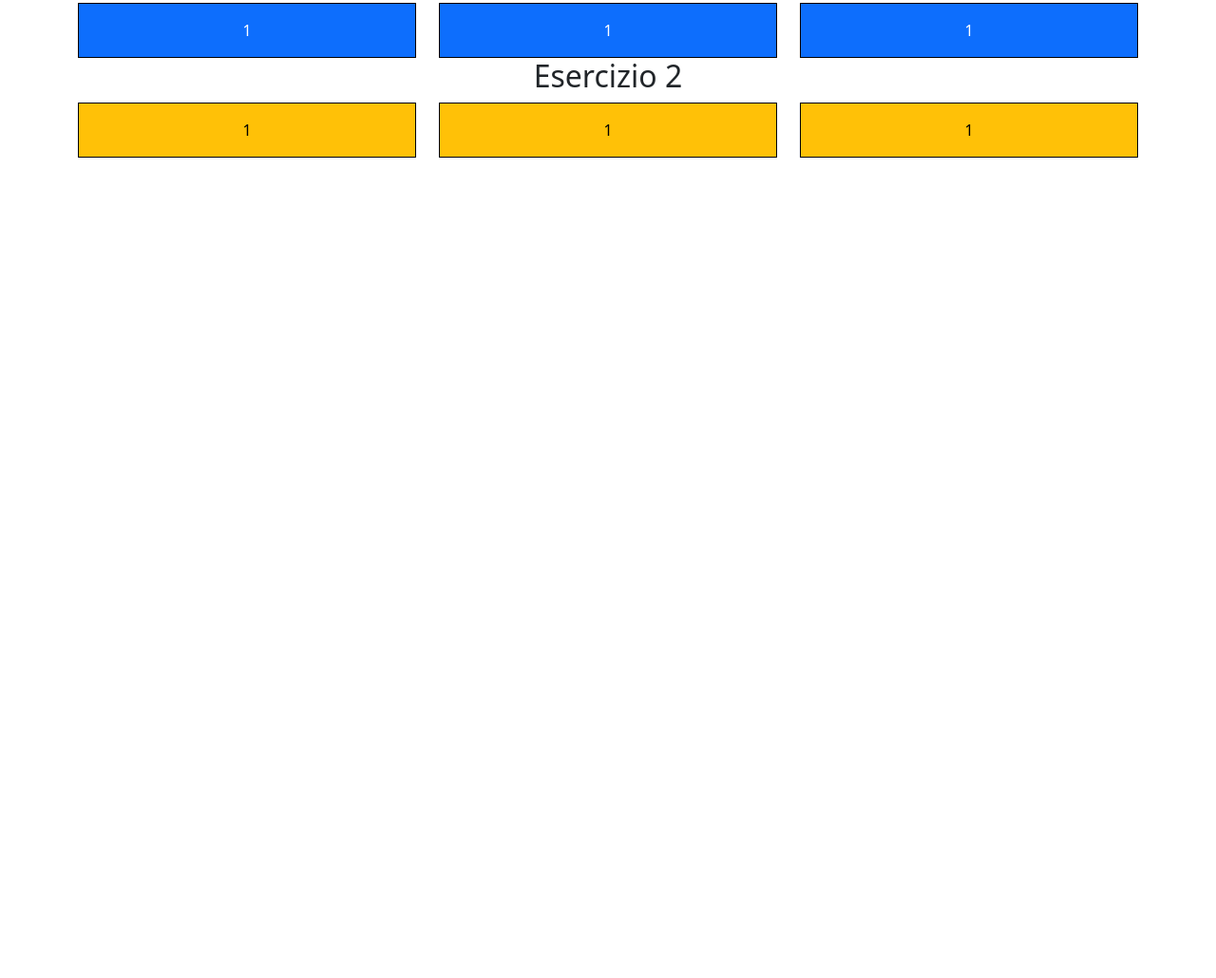
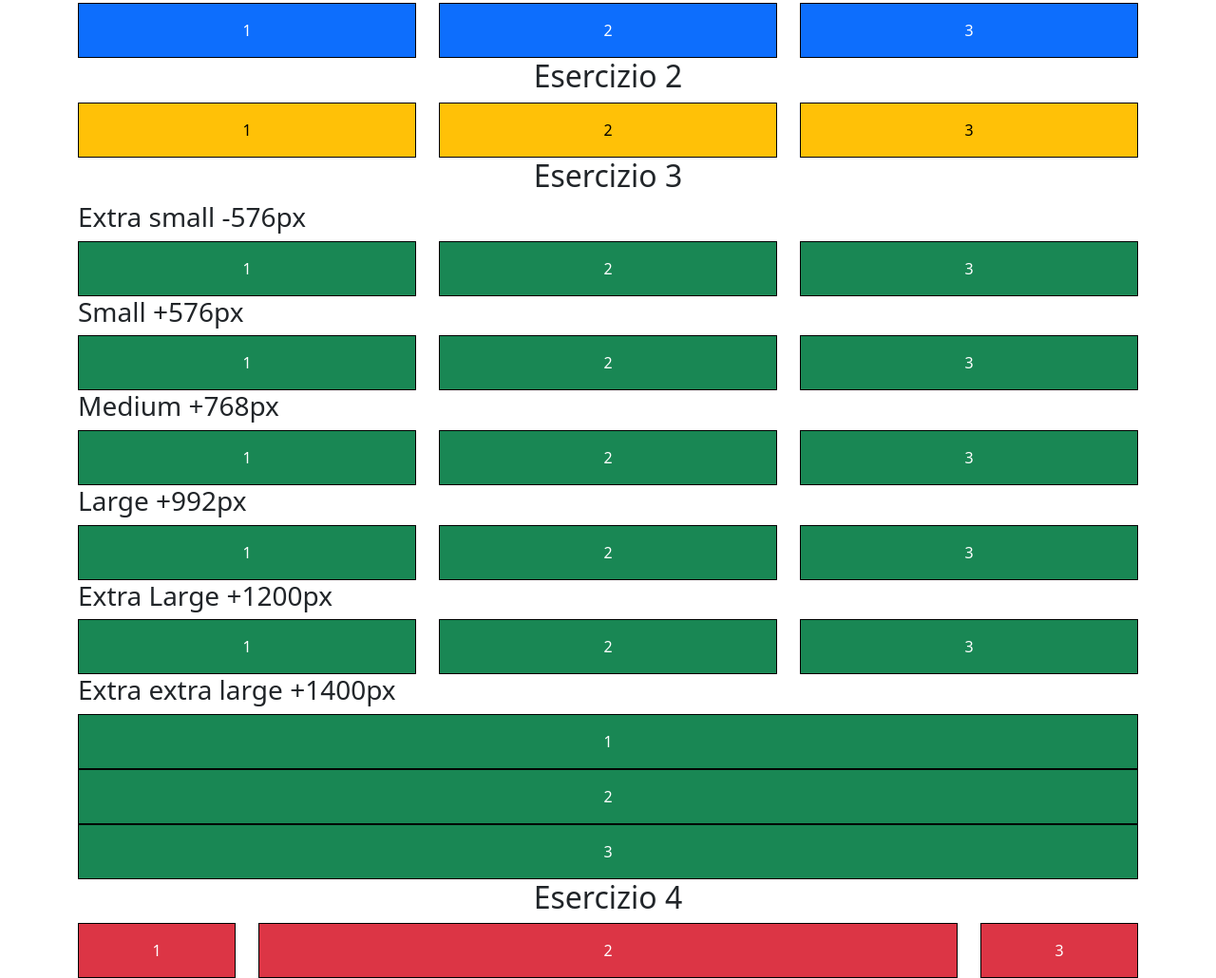
Before and after one commit to EdoardoTunzi/EsercizioU2-W2-D1-Bootstrap-I, a plain HTML site: page index.html in a window 1280 px wide. Shown: the part 99-1129 px from the top of the page at 95% size. Before the commit the page ends 800 px from the top, so only its background shows below. Drawn offline with nearby package versions, Linux system fonts and the light colour scheme.

Commit message:
Exerc. 3 and 4 done

```diff
--- a/index.html
+++ b/index.html
@@ -18,17 +18,74 @@
       <div class="container">
         <div class="row text-center">
           <div class="col-md"><div class="bg-primary text-white p-3 border border-black">1</div></div>
-          <div class="col-md"><div class="bg-primary text-white p-3 border border-black">1</div></div>
-          <div class="col-md"><div class="bg-primary text-white p-3 border border-black">1</div></div>
+          <div class="col-md"><div class="bg-primary text-white p-3 border border-black">2</div></div>
+          <div class="col-md"><div class="bg-primary text-white p-3 border border-black">3</div></div>
         </div>
       </div>
       <h2 class="text-center">Esercizio 2</h2>
       <div class="container">
         <div class="row text-center">
           <div class="col-md"><div class="text-bg-warning p-3 border border-black">1</div></div>
-          <div class="col-md"><div class="text-bg-warning p-3 border border-black">1</div></div>
-          <div class="col-md"><div class="text-bg-warning p-3 border border-black">1</div></div>
+          <div class="col-md"><div class="text-bg-warning p-3 border border-black">2</div></div>
+          <div class="col-md"><div class="text-bg-warning p-3 border border-black">3</div></div>
         </div>
+      </div>
+      <h2 class="text-center">Esercizio 3</h2>
+      <div class="container">
+        <h3>Extra small -576px</h3>
+        <div class="row text-center">
+          <div class="col"><div class="bg-success text-white p-3 border border-black">1</div></div>
+          <div class="col"><div class="bg-success text-white p-3 border border-black">2</div></div>
+          <div class="col"><div class="bg-success text-white p-3 border border-black">3</div></div>
+        </div>
+      </div>
+      <div class="container">
+        <h3>Small +576px</h3>
+        <div class="row text-center">
+          <div class="col-sm"><div class="bg-success text-white p-3 border border-black">1</div></div>
+          <div class="col-sm"><div class="bg-success text-white p-3 border border-black">2</div></div>
+          <div class="col-sm"><div class="bg-success text-white p-3 border border-black">3</div></div>
+        </div>
+      </div>
+      <div class="container">
+        <h3>Medium +768px</h3>
+        <div class="row text-center">
+          <div class="col-md"><div class="bg-success text-white p-3 border border-black">1</div></div>
+          <div class="col-md"><div class="bg-success text-white p-3 border border-black">2</div></div>
+          <div class="col-md"><div class="bg-success text-white p-3 border border-black">3</div></div>
+        </div>
+      </div>
+      <div class="container">
+        <h3>Large +992px</h3>
+        <div class="row text-center">
+          <div class="col-lg"><div class="bg-success text-white p-3 border border-black">1</div></div>
+          <div class="col-lg"><div class="bg-success text-white p-3 border border-black">2</div></div>
+          <div class="col-lg"><div class="bg-success text-white p-3 border border-black">3</div></div>
+        </div>
+      </div>
+      <div class="container">
+        <h3>Extra Large +1200px</h3>
+        <div class="row text-center">
+          <div class="col-xl"><div class="bg-success text-white p-3 border border-black">1</div></div>
+          <div class="col-xl"><div class="bg-success text-white p-3 border border-black">2</div></div>
+          <div class="col-xl"><div class="bg-success text-white p-3 border border-black">3</div></div>
+        </div>
+      </div>
+      <div class="container">
+        <h3>Extra extra large +1400px</h3>
+        <div class="row text-center">
+          <div class="col-xxl"><div class="bg-success text-white p-3 border border-black">1</div></div>
+          <div class="col-xxl"><div class="bg-success text-white p-3 border border-black">2</div></div>
+          <div class="col-xxl"><div class="bg-success text-white p-3 border border-black">3</div></div>
+        </div>
+      </div>
+    </div>
+    <h2 class="text-center">Esercizio 4</h2>
+    <div class="container">
+      <div class="row text-center">
+        <div class="col-xl-2"><div class="text-bg-danger p-3 border border-black">1</div></div>
+        <div class="col-xl-8"><div class="text-bg-danger p-3 border border-black">2</div></div>
+        <div class="col-xl-2"><div class="text-bg-danger p-3 border border-black">3</div></div>
       </div>
     </div>
 
```
